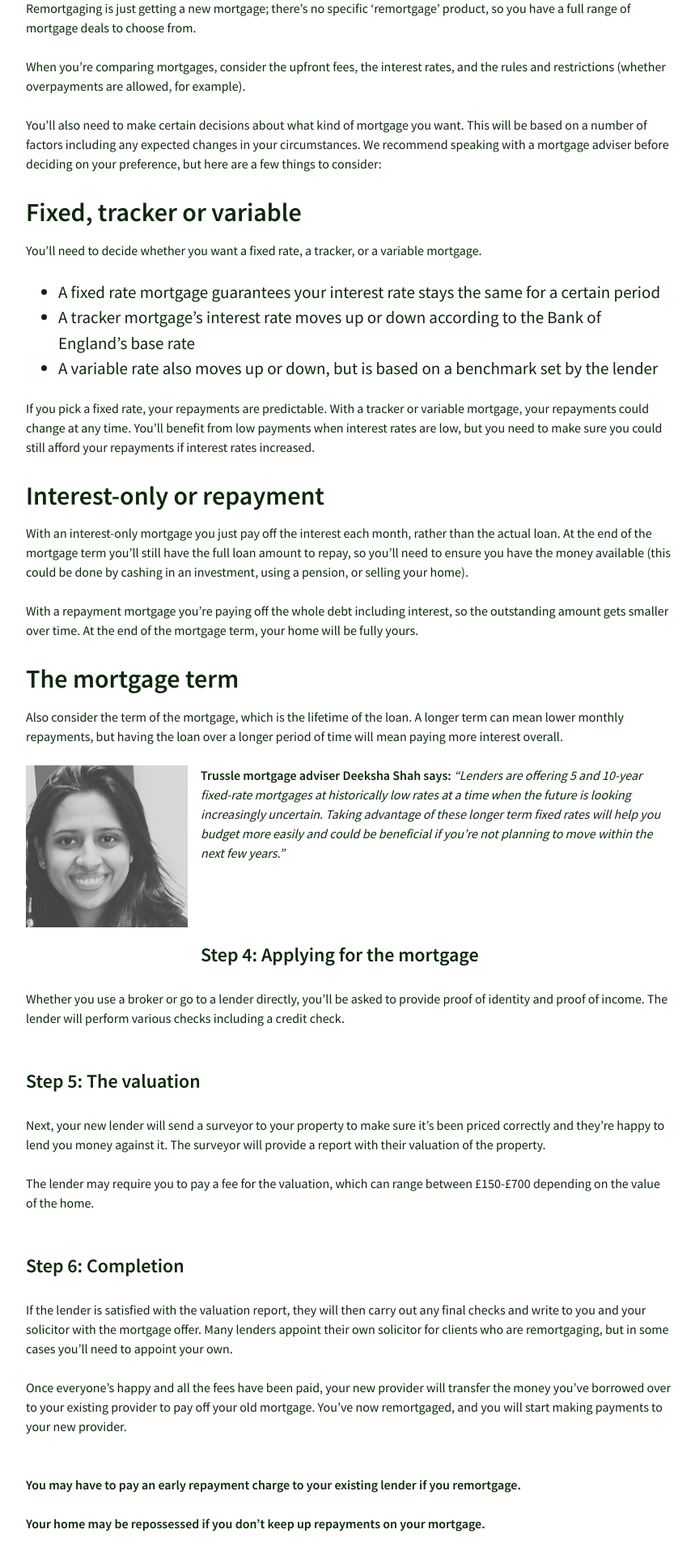
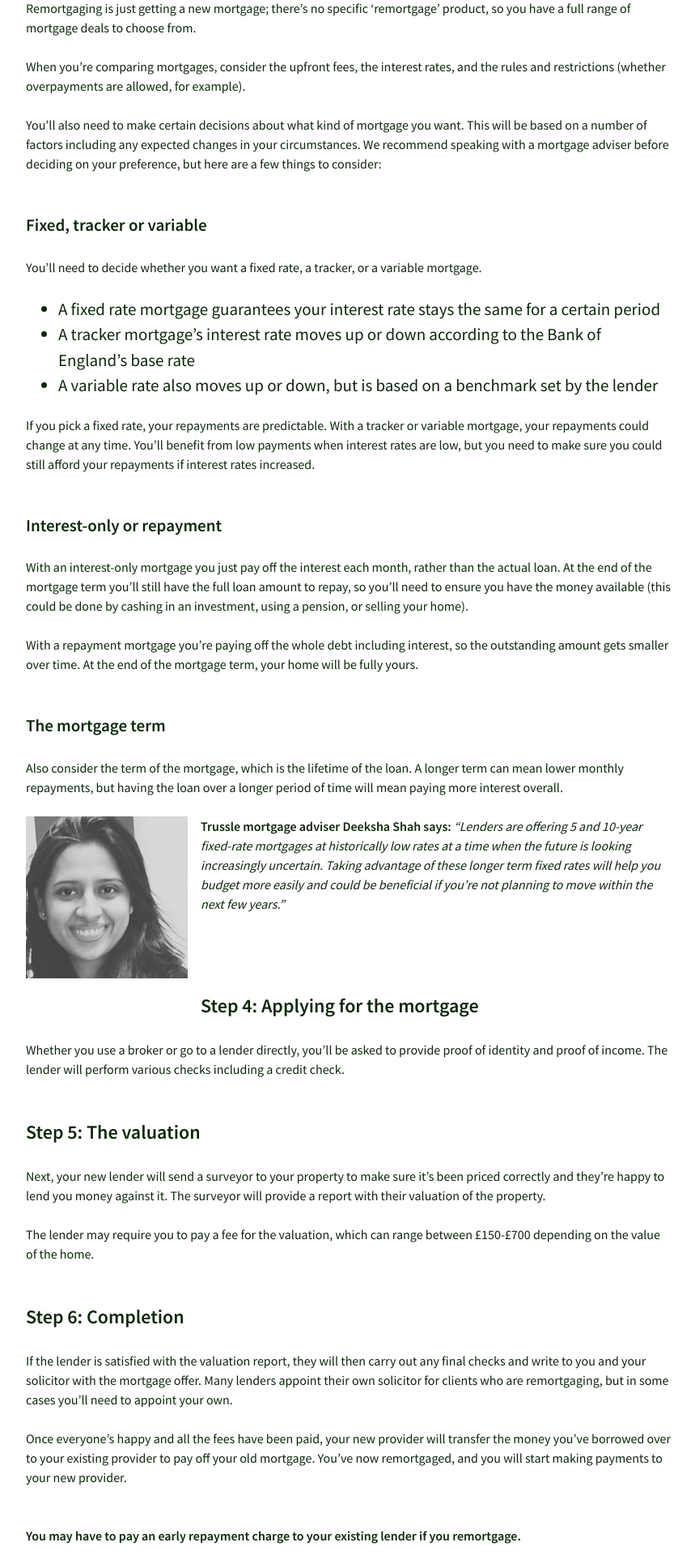
Before and after one commit to olitrussle/blog, a Jekyll site: the page built from _posts/2017-01-04-how-to-remortgage-six-simple-steps.md, in a window 1280 px wide. Shown: the part 1996-3916 px from the top of the page at 81% size, without its empty margins (208-1067 px from the left). Built offline with Jekyll 4.4.1, drawn with Linux system fonts in a browser that asks for light colours.

Commit message:
Updated _post.scss

```diff
--- a/_sass/_layouts/_post.scss
+++ b/_sass/_layouts/_post.scss
@@ -52,6 +52,12 @@
     margin: $tsl-space-large 0 $tsl-space-medium 0;
   }
 
+  h3 {
+    @extend .tsl-h4;
+    font-size: 21px;
+    margin: $tsl-space-large 0 $tsl-space-medium 0;
+  }
+
   hr {
     margin: $tsl-space-large;
   }
```
